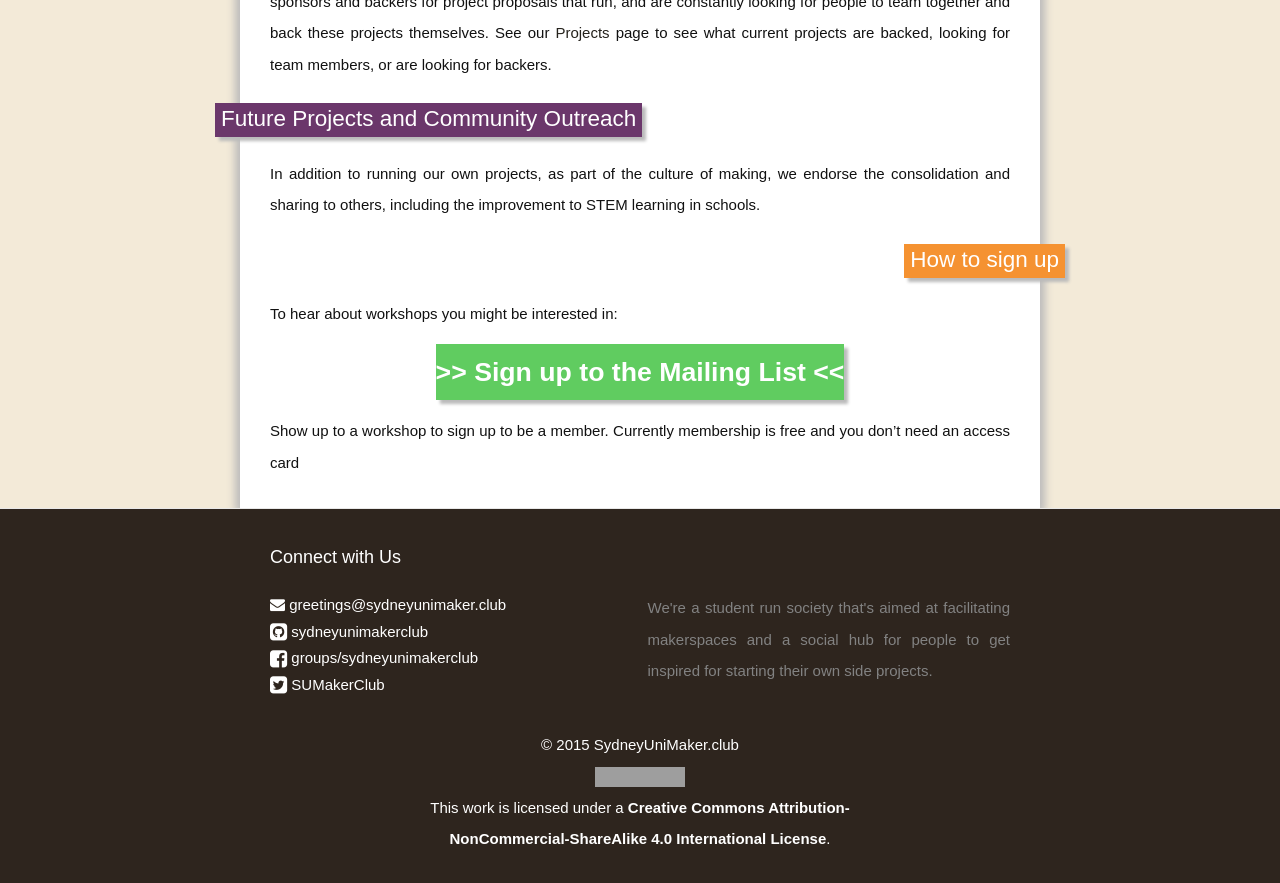
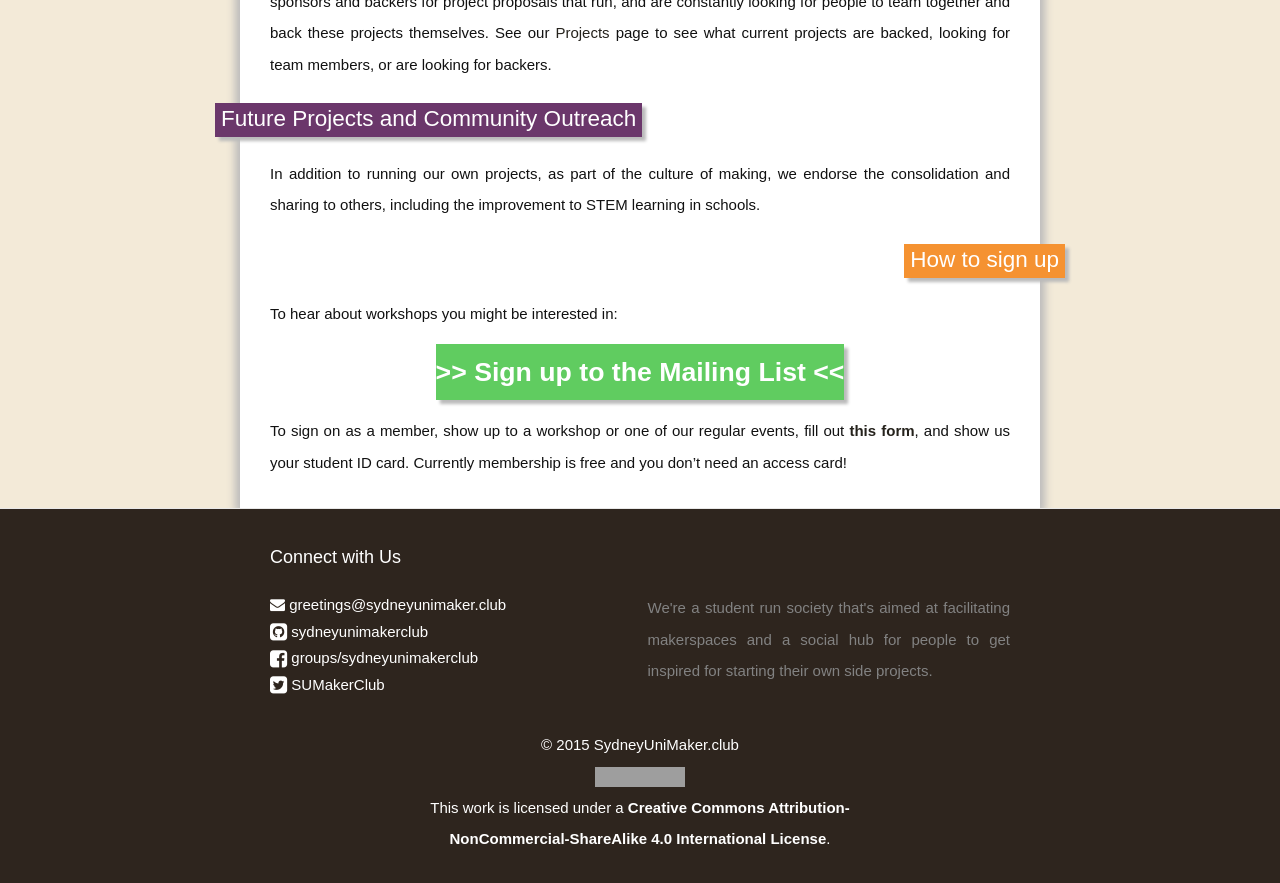
Before and after one commit to sydneyunimakerclub/sydneyunimakerclub.github.io, a Jekyll site: the page built from membership.md, in a window 1280 px wide and 900 px high, scrolled down 1044 px. Shown: the top 883 px of the window. Built offline with Jekyll 4.4.1, drawn with Linux system fonts in a browser that asks for light colours; nearby versions of some CDN libraries; grey boxes are pictures that could not be loaded.

Commit message:
membership updated info

```diff
--- a/membership.md
+++ b/membership.md
@@ -45,7 +45,7 @@ To hear about workshops you might be interested in:
 
 <p align="center" style="text-align:center; font-weight:bold;"> <span class="click-here"><a href="http://goo.gl/forms/MtVJsYBqod" target="_blank"> >> Sign up to the Mailing List << </a> </span></p>
 
-Show up to a workshop to sign up to be a member. Currently membership is free and you don't need an access card
+To sign on as a member, show up to a workshop or one of our regular events, fill out **[this form](docs/membership-form.pdf)**, and show us your student ID card. Currently membership is free and you don't need an access card!
 
 <!-- To be eligible as a full member:
 
```
Also changed, not shown: 1 other file.
